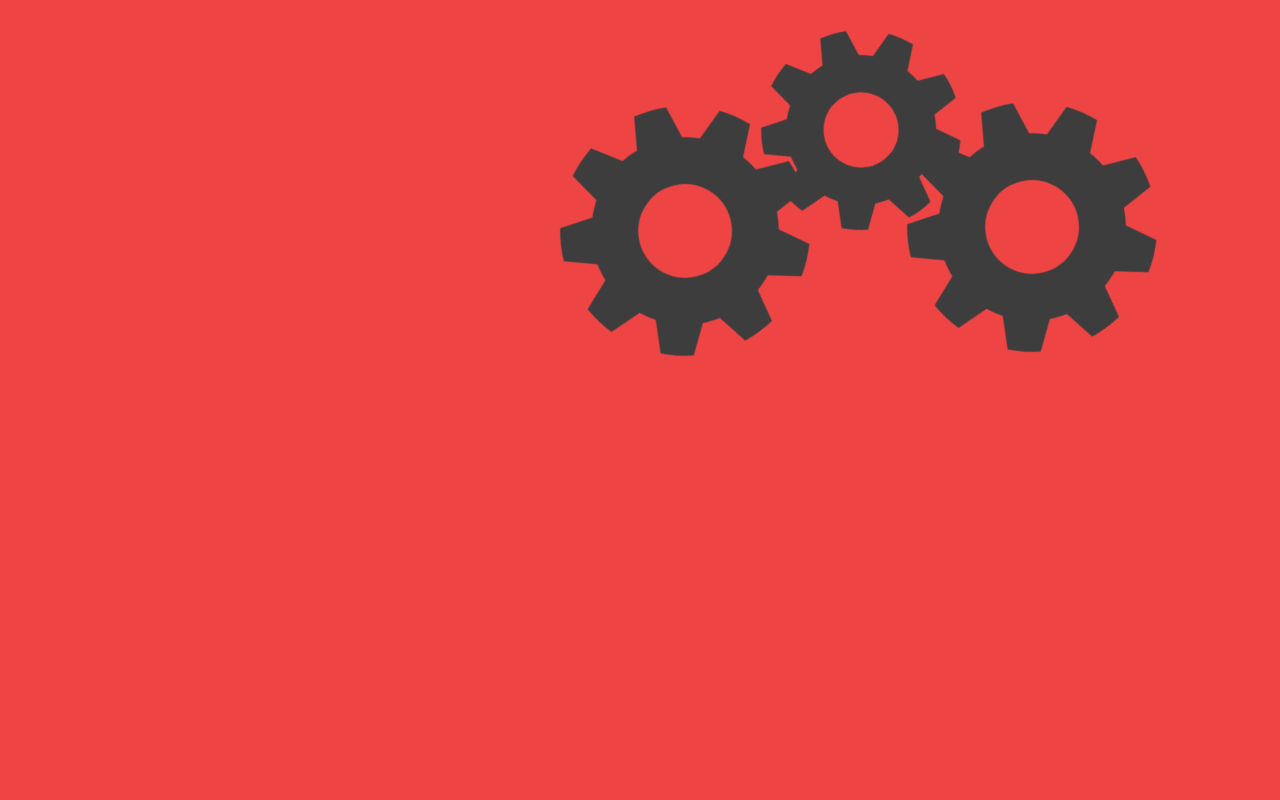
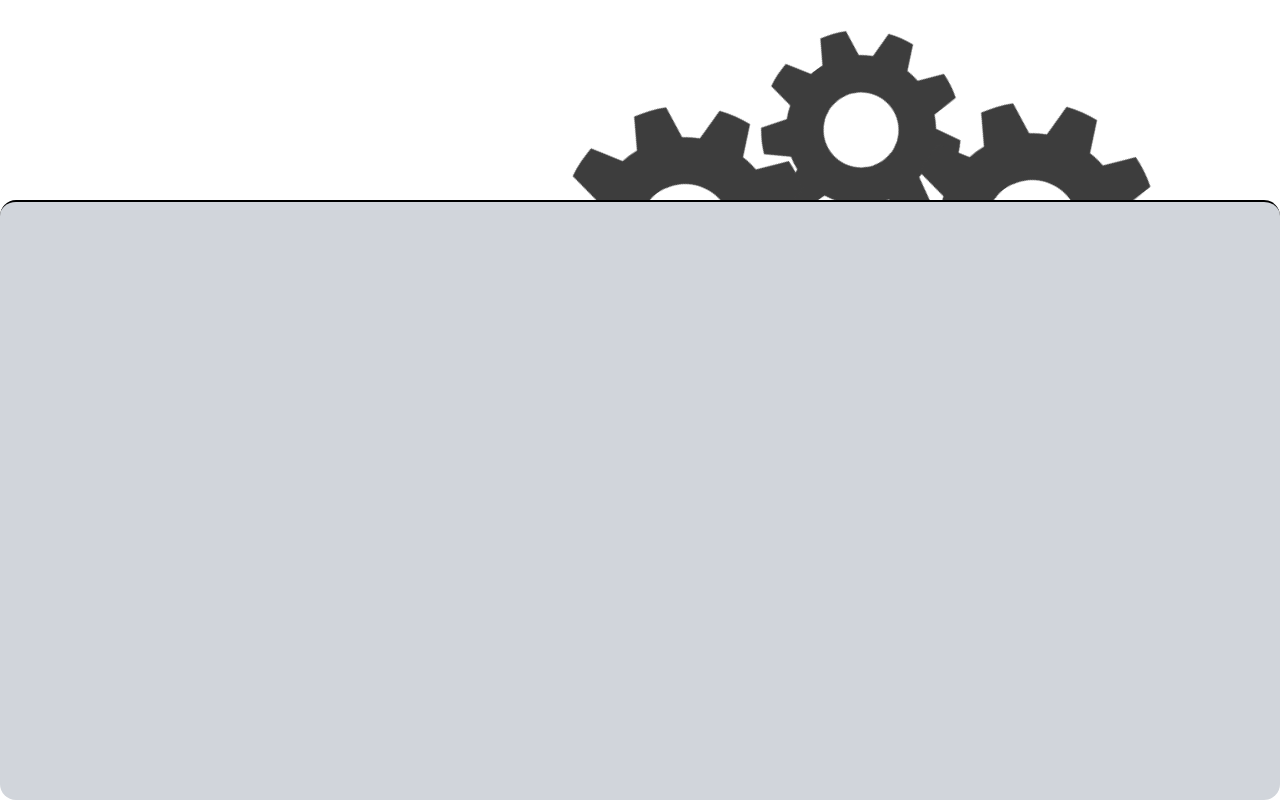
Before and after one commit to Woisol/HUC, a React (Create React App) app: page / in a window 1280 px wide. Built offline with nearby package versions, Linux system fonts and the light colour scheme.

Commit message:
修复了鼠标在子元素上无法滚动以及子元素覆盖滚动条的问题

```diff
--- a/src/Components/BG_Gear.js
+++ b/src/Components/BG_Gear.js
@@ -22,7 +22,7 @@ class BGGear extends Component {
 		const { isRotate } = this.props;
 		// ！！！！！Via TY，类组件必须这样才能读取props！下面三个都不行
 		return (
-			<div className="w-full h-fit bg-gray-400">
+			<div className="w-full h-fit fixed bg-gray-400 -z-10">
 				{/* // ！两种方式都不对…………<img className="absolute" style={{ width: `${props.size}px`, height: `${props.size}px`, top: `${props.top}px`, right: `${props.right}px`, transition: "0.1s", transformt: `rotate(${this.state.rotate}}deg)` }} src={setting} alt="" /> */}
 				{/* <img className="absolute" style={{ width: `${this.state.size}px`, height: `${this.state.size}px`, top: `${this.state.top}px`, right: `${this.state.right}px`, transition: "0.1s", transformt: `rotate(${this.state.rotate}}deg)` }} src={setting} alt="" /> */}
 				{/* <img className="absolute" style={{ width: `${this.props.size}px`, height: `${this.props.size}px`, top: `${this.props.top}px`, right: `${this.props.right}px`, transition: "0.1s", transformt: `rotate(${this.state.rotate}}deg)` }} src={setting} alt="" /> */}
--- a/src/MainView.css
+++ b/src/MainView.css
@@ -535,8 +535,32 @@ video {
   --tw-backdrop-sepia:  ;
 }
 
+.fixed {
+  position: fixed;
+}
+
 .absolute {
   position: absolute;
+}
+
+.relative {
+  position: relative;
+}
+
+.bottom-0 {
+  bottom: 0px;
+}
+
+.-z-10 {
+  z-index: -10;
+}
+
+.z-50 {
+  z-index: 50;
+}
+
+.-z-50 {
+  z-index: -50;
 }
 
 .flex {
@@ -553,6 +577,14 @@ video {
   height: 100vh;
 }
 
+.h-2\/3 {
+  height: 66.666667%;
+}
+
+.h-3\/4 {
+  height: 75%;
+}
+
 .w-full {
   width: 100%;
 }
@@ -565,8 +597,25 @@ video {
   overflow: auto;
 }
 
+.overflow-y-auto {
+  overflow-y: auto;
+}
+
 .overflow-x-hidden {
   overflow-x: hidden;
+}
+
+.rounded-2xl {
+  border-radius: 1rem;
+}
+
+.border-t-2 {
+  border-top-width: 2px;
+}
+
+.border-black {
+  --tw-border-opacity: 1;
+  border-color: rgb(0 0 0 / var(--tw-border-opacity));
 }
 
 .bg-gray-400 {
@@ -582,6 +631,11 @@ video {
 .bg-red-500 {
   --tw-bg-opacity: 1;
   background-color: rgb(239 68 68 / var(--tw-bg-opacity));
+}
+
+.bg-gray-300 {
+  --tw-bg-opacity: 1;
+  background-color: rgb(209 213 219 / var(--tw-bg-opacity));
 }
 
 .transition {
--- a/src/Page_DashBoard.js
+++ b/src/Page_DashBoard.js
@@ -4,8 +4,9 @@ import BGGear from "./Components/BG_Gear";
 // ！记得react导入外部文件要通过这种方式！直接输路径localhost上面没有！
 function PageDashBoard() {
 	return (
-		<div className="w-full h-screen bg-red-500" style={{ scrollSnapAlign: "start" }}>
+		<div className="w-full h-screen" style={{ scrollSnapAlign: "start" }}>
 			<BGGear isRotate={true} />
+			<div className="w-full h-3/4 absolute bottom-0 bg-gray-300 rounded-2xl border-t-2 border-black "></div>
 		</div>
 	)
 }
--- a/src/index.js
+++ b/src/index.js
@@ -8,8 +8,10 @@ import reportWebVitals from './reportWebVitals';
 const root = ReactDOM.createRoot(document.getElementById('root'));
 root.render(
   <React.StrictMode>
-    <div className='w-scree h-screen overflow-auto overflow-x-hidden' style={{ scrollSnapType: 'y mandatory' }}>
+    <div className='w-screen h-screen absolute overflow-auto overflow-x-hidden -z-50' style={{ scrollSnapType: 'y mandatory' }}>
       {/* ！wok！！！！才知道这个overflow-auto是必须的！！！！！！！ */}
+      {/* ！同时这里加absolute可以防止子元素相对root定位而超过滚动条……………… */}
+      {/* ！！！！必须用absolute！！用relative可能导致鼠标在子元素上时无法滚动 */}
       <PageDashBoard />
       <PageAppDetail />
     </div>
```
